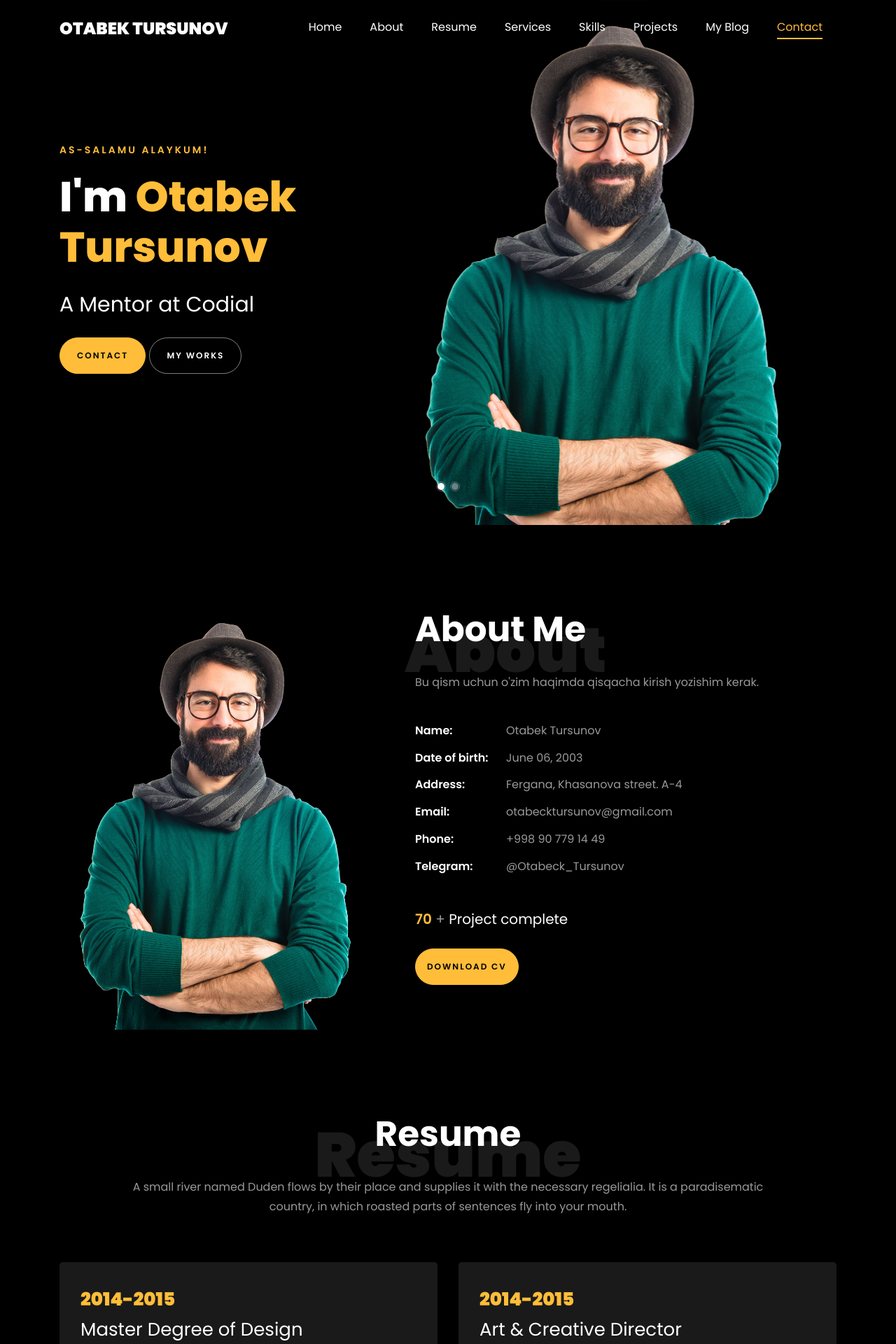
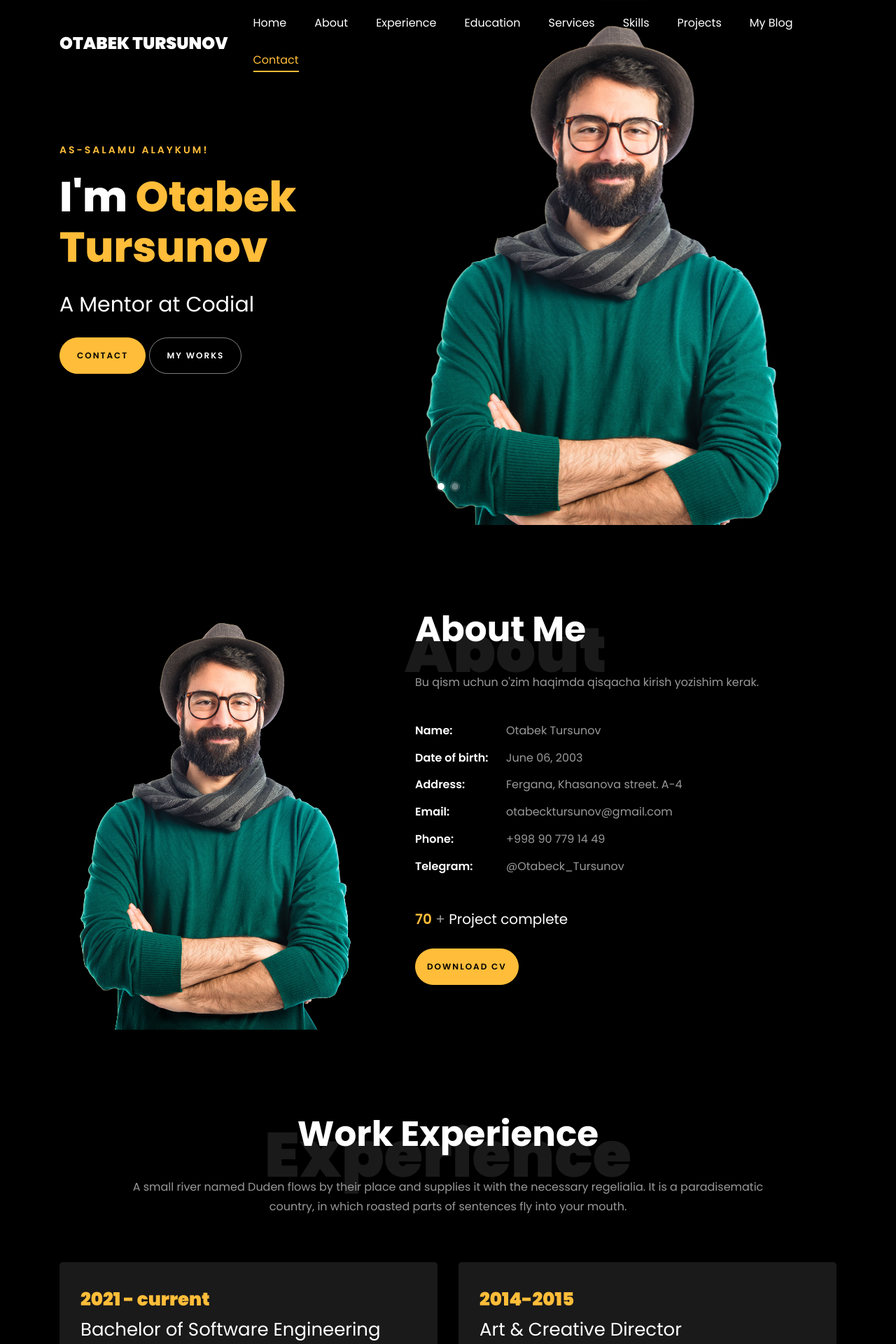
Before and after one commit to otabeck-tursunov/Personal-blog, a Django app: page / in a window 1280 px wide. Shown: the top 1920 px of the page at 70% size. Run offline with Django 5.2, Linux system fonts and the light colour scheme; some libraries are stand-ins or nearby versions; some web fonts are replaced.

Commit message:
some commits

```diff
--- a/templates/index.html
+++ b/templates/index.html
@@ -36,7 +36,8 @@
             <ul class="navbar-nav nav ml-auto">
                 <li class="nav-item"><a href="#home-section" class="nav-link"><span>Home</span></a></li>
                 <li class="nav-item"><a href="#about-section" class="nav-link"><span>About</span></a></li>
-                <li class="nav-item"><a href="#resume-section" class="nav-link"><span>Resume</span></a></li>
+                <li class="nav-item"><a href="#experience-section" class="nav-link"><span>Experience</span></a></li>
+                <li class="nav-item"><a href="#education-section" class="nav-link"><span>Education</span></a></li>
                 <li class="nav-item"><a href="#services-section" class="nav-link"><span>Services</span></a></li>
                 <li class="nav-item"><a href="#skills-section" class="nav-link"><span>Skills</span></a></li>
                 <li class="nav-item"><a href="#projects-section" class="nav-link"><span>Projects</span></a></li>
@@ -142,12 +143,12 @@
     </div>
 </section>
 
-<section class="ftco-section ftco-no-pb" id="resume-section">
+<section class="ftco-section ftco-no-pb" id="experience-section">
     <div class="container">
         <div class="row justify-content-center pb-5">
             <div class="col-md-10 heading-section text-center ftco-animate">
-                <h1 class="big big-2">Resume</h1>
-                <h2 class="mb-4">Resume</h2>
+                <h1 class="big big-2">Experience</h1>
+                <h2 class="mb-4">Work Experience</h2>
                 <p>A small river named Duden flows by their place and supplies it with the necessary regelialia. It is a
                     paradisematic country, in which roasted parts of sentences fly into your mouth.</p>
             </div>
@@ -155,17 +156,17 @@
         <div class="row">
             <div class="col-md-6">
                 <div class="resume-wrap ftco-animate">
-                    <span class="date">2014-2015</span>
-                    <h2>Master Degree of Design</h2>
-                    <span class="position">Cambridge University</span>
+                    <span class="date">2021 - current</span>
+                    <h2>Bachelor of Software Engineering</h2>
+                    <span class="position">FB TUIT</span>
                     <p class="mt-4">A small river named Duden flows by their place and supplies it with the necessary
                         regelialia. It is a paradisematic country, in which roasted parts of sentences fly into your
                         mouth.</p>
                 </div>
                 <div class="resume-wrap ftco-animate">
-                    <span class="date">2014-2015</span>
-                    <h2>Bachelor's Degree of C.A</h2>
-                    <span class="position">Cambridge University</span>
+                    <span class="date">2021-2022</span>
+                    <h2>Backend Development</h2>
+                    <span class="position">Codial IT Academy</span>
                     <p class="mt-4">A small river named Duden flows by their place and supplies it with the necessary
                         regelialia. It is a paradisematic country, in which roasted parts of sentences fly into your
                         mouth.</p>
@@ -200,6 +201,64 @@
                 <div class="resume-wrap ftco-animate">
                     <span class="date">2017-2018</span>
                     <h2>UI/UX Designer</h2>
+                    <span class="position">Cambridge University</span>
+                    <p class="mt-4">A small river named Duden flows by their place and supplies it with the necessary
+                        regelialia. It is a paradisematic country, in which roasted parts of sentences fly into your
+                        mouth.</p>
+                </div>
+            </div>
+        </div>
+        <div class="row justify-content-center mt-5">
+            <div class="col-md-6 text-center ftco-animate">
+                <p><a href="#" class="btn btn-primary py-4 px-5">Download CV</a></p>
+            </div>
+        </div>
+    </div>
+</section>
+
+<section class="ftco-section ftco-no-pb" id="education-section">
+    <div class="container">
+        <div class="row justify-content-center pb-5">
+            <div class="col-md-10 heading-section text-center ftco-animate">
+                <h1 class="big big-2">Education</h1>
+                <h2 class="mb-4">Education</h2>
+                <p>A small river named Duden flows by their place and supplies it with the necessary regelialia. It is a
+                    paradisematic country, in which roasted parts of sentences fly into your mouth.</p>
+            </div>
+        </div>
+        <div class="row">
+            <div class="col-md-6">
+                <div class="resume-wrap ftco-animate">
+                    <span class="date">2021 - current</span>
+                    <h2>Bachelor of Software Engineering</h2>
+                    <span class="position">FB TUIT</span>
+                    <p class="mt-4">A small river named Duden flows by their place and supplies it with the necessary
+                        regelialia. It is a paradisematic country, in which roasted parts of sentences fly into your
+                        mouth.</p>
+                </div>
+
+                <div class="resume-wrap ftco-animate">
+                    <span class="date">2014-2021</span>
+                    <h2>Exact Sciences</h2>
+                    <span class="position">SSS #63</span>
+                    <p class="mt-4">A small river named Duden flows by their place and supplies it with the necessary
+                        regelialia. It is a paradisematic country, in which roasted parts of sentences fly into your
+                        mouth.</p>
+                </div>
+            </div>
+
+            <div class="col-md-6">
+                <div class="resume-wrap ftco-animate">
+                    <span class="date">2021-2022</span>
+                    <h2>Backend Development</h2>
+                    <span class="position">Codial IT Academy</span>
+                    <p class="mt-4">A small river named Duden flows by their place and supplies it with the necessary
+                        regelialia. It is a paradisematic country, in which roasted parts of sentences fly into your
+                        mouth.</p>
+                </div>
+                <div class="resume-wrap ftco-animate">
+                    <span class="date">2014-2015</span>
+                    <h2>Self Study</h2>
                     <span class="position">Cambridge University</span>
                     <p class="mt-4">A small river named Duden flows by their place and supplies it with the necessary
                         regelialia. It is a paradisematic country, in which roasted parts of sentences fly into your
```
